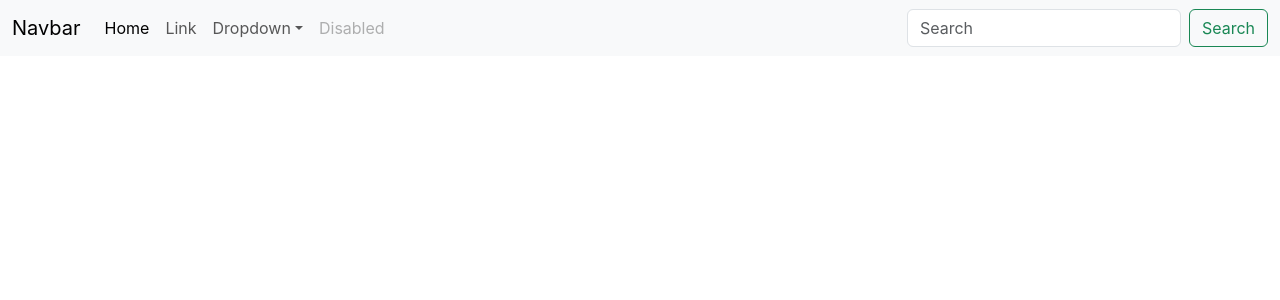
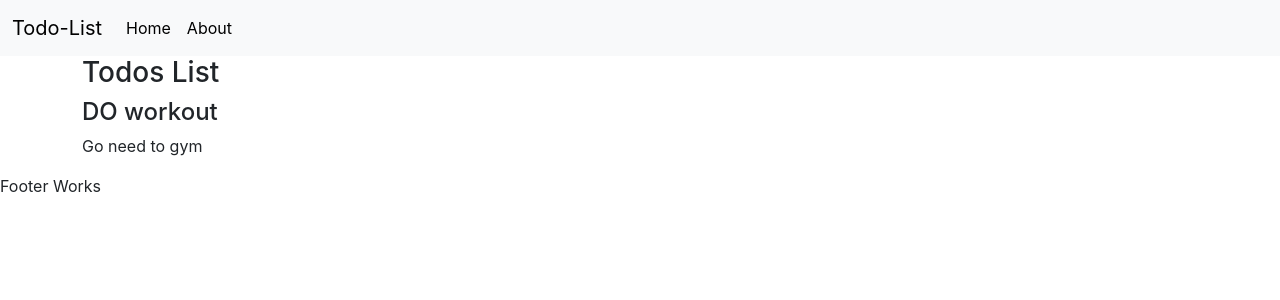
Before and after one commit to Anurag96/ReactLearning, a React (Create React App) app in the folder todo-list/: page / in a window 1280 px wide. Shown: the top 300 px of the page. Built offline with nearby package versions, Linux system fonts and the light colour scheme.

Commit message:
Pushed changes till 1:00:47

```diff
--- a/todo-list/src/App.jsx
+++ b/todo-list/src/App.jsx
@@ -1,10 +1,31 @@
 import React from 'react'
 import Navbar from './components/navbar'
+import Footer from './components/Footer'
+import Todos from './components/Todos'
 
 function App() {
+  let todos = [
+    {
+      sno:1,
+      title:"DO workout",
+      desc:"Go need to gym"
+    },
+    {
+      sno:2,
+      title:"DO Shopping",
+      desc:"Go need to shop"
+    },
+    {
+      sno:3,
+      title:"DO WOrk",
+      desc:"Go need to office"
+    }
+  ]
   return (
     <div>
-      <Navbar/>
+      <Navbar title="Todo-List" searchBar={false}/>
+      <Todos todos={todos}/>
+      <Footer/>
     </div>
   )
 }
--- /dev/null
+++ b/todo-list/src/components/Footer.jsx
@@ -0,0 +1,11 @@
+import React from 'react'
+
+const Footer = () => {
+  return (
+    <div>
+      Footer Works
+    </div>
+  )
+}
+
+export default Footer
--- /dev/null
+++ b/todo-list/src/components/TodoItem.jsx
@@ -0,0 +1,10 @@
+import React from 'react'
+
+export const TodoItem = (props) => {
+  return (
+    <div>
+      <h4>{props.todos.title}</h4>
+      <p>{props.todos.desc}</p>
+    </div>
+  )
+}
--- /dev/null
+++ b/todo-list/src/components/Todos.jsx
@@ -0,0 +1,13 @@
+import React from 'react'
+import { TodoItem } from './TodoItem'
+
+ const Todos = (props) =>{
+  return (
+    <div className='container'>
+      <h3>Todos List</h3>
+        <TodoItem todos={props.todos[0]}/>
+    </div>
+  )
+}
+
+export default Todos
--- a/todo-list/src/components/navbar.jsx
+++ b/todo-list/src/components/navbar.jsx
@@ -1,11 +1,12 @@
 import React from 'react'
+import propTypes from 'prop-types'
 
-function navbar() {
+export default function navbar(props) {
   return (
     <div>
       <nav className="navbar navbar-expand-lg bg-body-tertiary">
   <div className="container-fluid">
-    <a className="navbar-brand" href="#">Navbar</a>
+    <a className="navbar-brand" href="#">{props.title}</a>
     <button className="navbar-toggler" type="button" data-bs-toggle="collapse" data-bs-target="#navbarSupportedContent" aria-controls="navbarSupportedContent" aria-expanded="false" aria-label="Toggle navigation">
       <span className="navbar-toggler-icon"></span>
     </button>
@@ -15,27 +16,13 @@ function navbar() {
           <a className="nav-link active" aria-current="page" href="#">Home</a>
         </li>
         <li className="nav-item">
-          <a className="nav-link" href="#">Link</a>
-        </li>
-        <li className="nav-item dropdown">
-          <a className="nav-link dropdown-toggle" href="#" role="button" data-bs-toggle="dropdown" aria-expanded="false">
-            Dropdown
-          </a>
-          <ul className="dropdown-menu">
-            <li><a className="dropdown-item" href="#">Action</a></li>
-            <li><a className="dropdown-item" href="#">Another action</a></li>
-            <li><hr className="dropdown-divider"/></li>
-            <li><a className="dropdown-item" href="#">Something else here</a></li>
-          </ul>
-        </li>
-        <li className="nav-item">
-          <a className="nav-link disabled" aria-disabled="true">Disabled</a>
+          <a className="nav-link active" aria-current="page" href="#">About</a>
         </li>
       </ul>
-      <form className="d-flex" role="search">
+      {props.searchBar ? <form className="d-flex" role="search">
         <input className="form-control me-2" type="search" placeholder="Search" aria-label="Search"/>
         <button className="btn btn-outline-success" type="submit">Search</button>
-      </form>
+      </form>:""}
     </div>
   </div>
 </nav>
@@ -43,4 +30,11 @@ function navbar() {
   )
 }
 
-export default navbar
+navbar.defaultProps={
+  title:"Default header",
+  searchBar:true
+}
+navbar.prototype ={
+  title: propTypes.string,
+  searchBar: propTypes.bool.isRequired
+}
```
Also changed, not shown: 1 other file (tests, documents, lock files or other folders).
